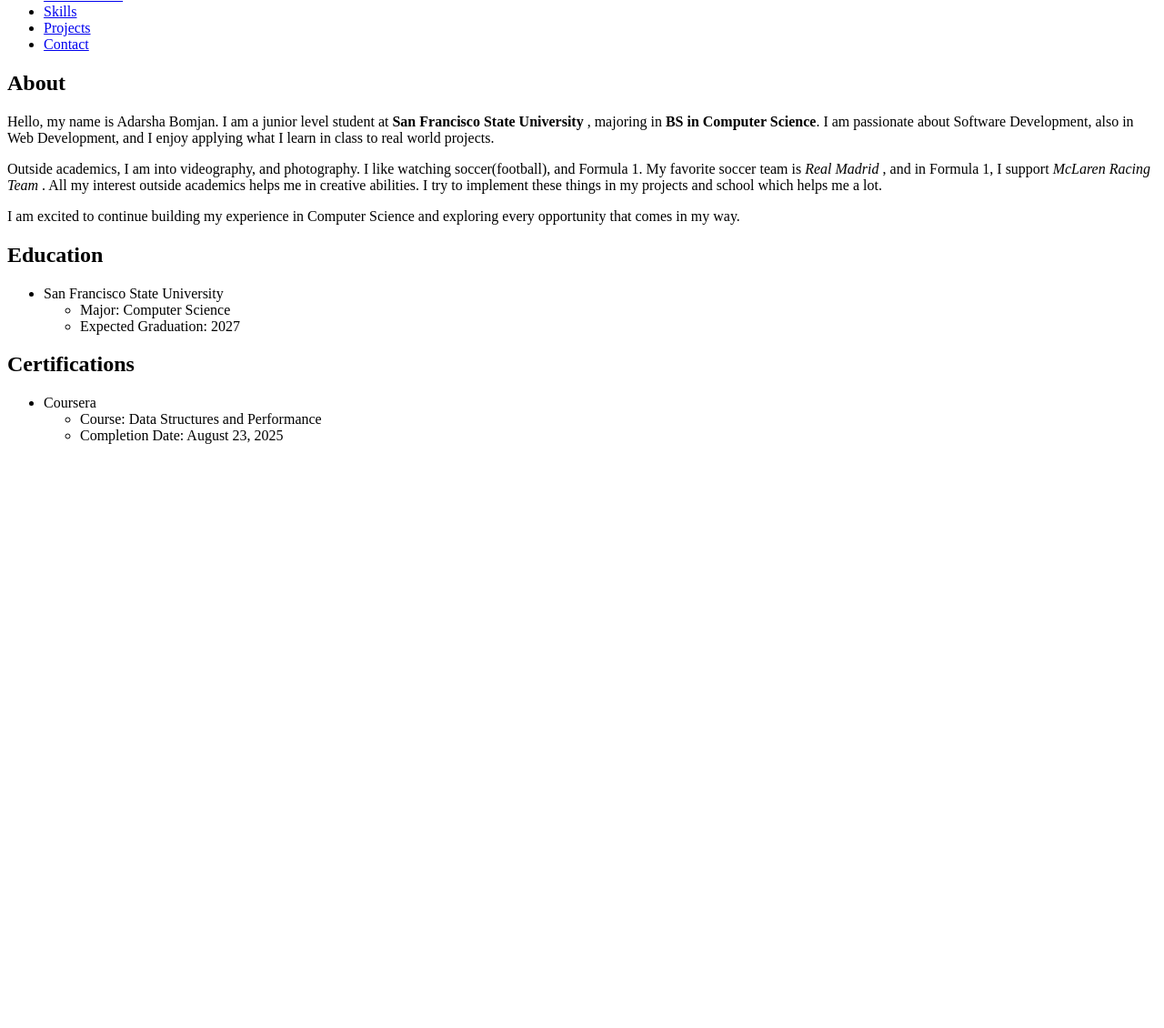
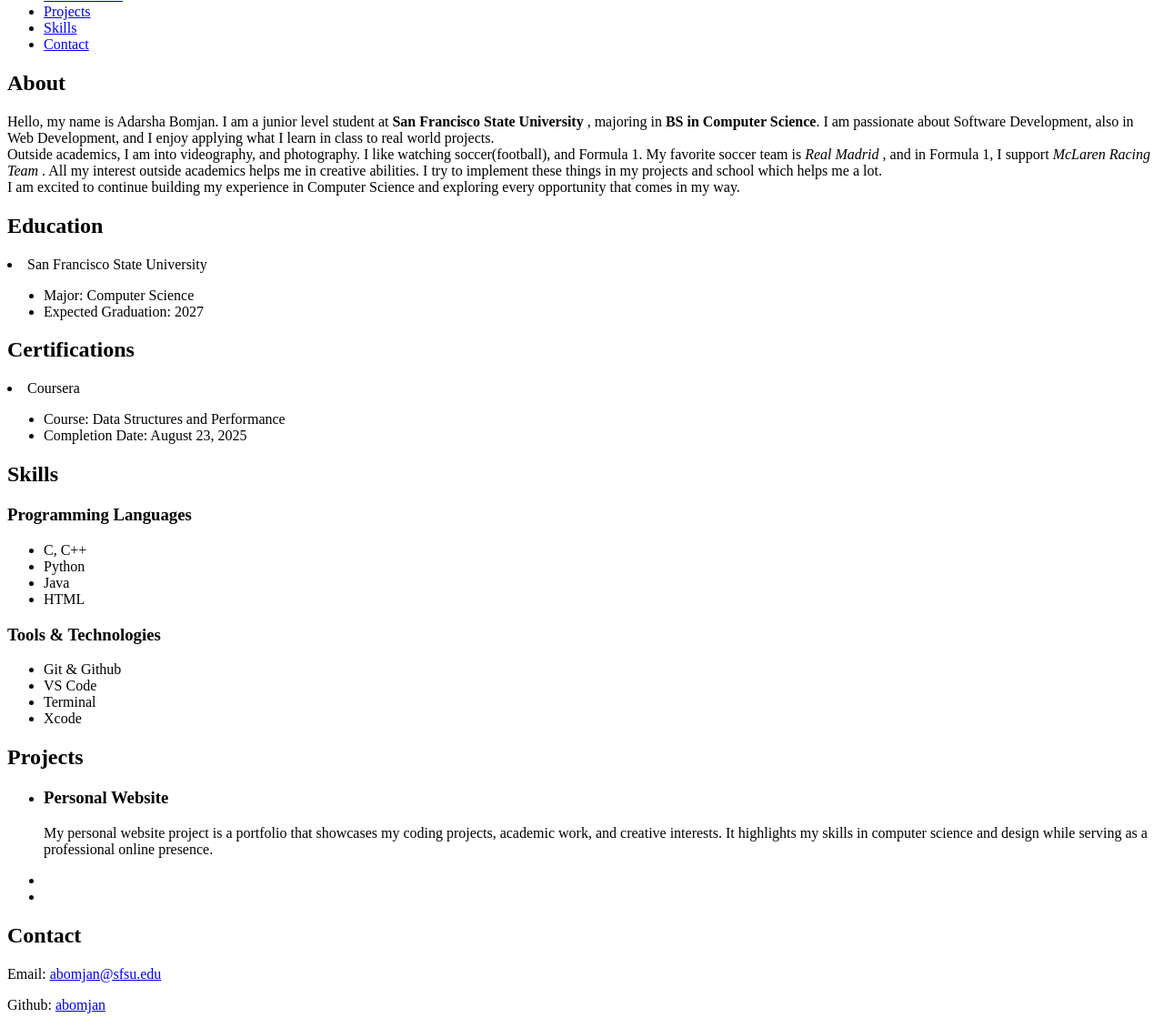
Before and after one commit to abomjan/CSC-317, a plain HTML site: page Assignments/assignment-2/index.html in a window 1280 px wide. Shown: the part 330-1460 px from the top of the page at 91% size. Before the commit the page ends 834 px from the top, so only its background shows below. Drawn offline with Linux system fonts and the light colour scheme.

Commit message:
Added skills, some projects, and contacts.

```diff
--- a/Assignments/assignment-2/index.html
+++ b/Assignments/assignment-2/index.html
@@ -20,8 +20,8 @@
             <li><a href="#introduction">About</a></li>
             <li><a href="#edu">Education</a></li>
             <li><a href="#certi">Certifications</a></li>
+            <li><a href="#pro">Projects</a></li>
             <li><a href="#ski">Skills</a></li>
-            <li><a href="#pro">Projects</a></li>
             <li><a href="#con">Contact</a></li>
 
         </ul>
@@ -29,11 +29,7 @@
 
     <section id="introduction">
         <h1>About</h1>
-        <p>Hello, my name is Adarsha Bomjan. I am a junior level student at <strong>San Francisco State University</strong> , majoring in <strong>BS in Computer Science</strong>. I am passionate about Software Development, also in Web Development, and I enjoy applying what I learn in class to real world projects.</p>
-
-        <p>Outside academics, I am into videography, and photography. I like watching soccer(football), and Formula 1. My favorite soccer team is <em>Real Madrid</em> , and in Formula 1, I support <em>McLaren Racing Team</em> . All my interest outside academics helps me in creative abilities. I try to implement these things in my projects and school which helps me a lot. </p>
-
-        <p>I am excited to continue building my experience in Computer Science and exploring every opportunity that comes in my way.</p>
+        <p>Hello, my name is Adarsha Bomjan. I am a junior level student at <strong>San Francisco State University</strong> , majoring in <strong>BS in Computer Science</strong>. I am passionate about Software Development, also in Web Development, and I enjoy applying what I learn in class to real world projects.<br>Outside academics, I am into videography, and photography. I like watching soccer(football), and Formula 1. My favorite soccer team is <em>Real Madrid</em> , and in Formula 1, I support <em>McLaren Racing Team</em> . All my interest outside academics helps me in creative abilities. I try to implement these things in my projects and school which helps me a lot.<br>I am excited to continue building my experience in Computer Science and exploring every opportunity that comes in my way.</p>
 
     </section>
 
@@ -41,13 +37,13 @@
 
             <h2>Education</h2>
 
-            <ul>
+            <il>
                 <li style="font-size: 18;">San Francisco State University</li>
                 <ul>
                     <li>Major: Computer Science</li>
                     <li>Expected Graduation: 2027</li>
                 </ul>
-            </ul>
+            </il>
 
     </section>
 
@@ -55,7 +51,7 @@
 
             <h2>Certifications</h2>
 
-            <ul>
+            <il>
 
                 <li style="font-size: 18;">Coursera</li>
                 <ul>
@@ -65,22 +61,52 @@
 
                 </ul>
 
+            </il>
+
+    </section>
+
+        <section id="ski">
+            <h2>Skills</h2>
+            <h3>Programming Languages</h3>
+            <ul>
+                <li>C, C++</li>
+                <li>Python</li>
+                <li>Java</li>
+                <li>HTML</li>
+            </ul>
+
+            <h3>Tools & Technologies</h3>
+            <ul>
+                <li>Git & Github</li>
+                <li>VS Code</li>
+                <li>Terminal</li>
+                <li>Xcode</li>
             </ul>
 
     </section>
 
-        <section id="ski">
+        <section id="pro">
+            <h2>Projects</h2>
+            <article>
+            <ul>
+                <li>
+            <h3>Personal Website</h3>
+            <p>My personal website project is a portfolio that showcases my coding projects, academic work, and creative interests. It highlights my skills in computer science and design while serving as a professional online presence.</p>
+</li>
+                <li></li>
+                <li></li>
+            </ul>
 
-    </section>
-
-        <section id="pro">
-
+            </article>
 
     </section>
 
         </footer>
 
         <section id="con">
+            <h2>Contact</h2>
+            <p>Email: <a href="abomjan@sfsu.edu">abomjan@sfsu.edu</a></p>
+            <p>Github: <a href="https://github.com/abomjan">abomjan</a></p>
 
         </footer>
 
```
Also changed, not shown: index.html (added, +62 -0 lines).
